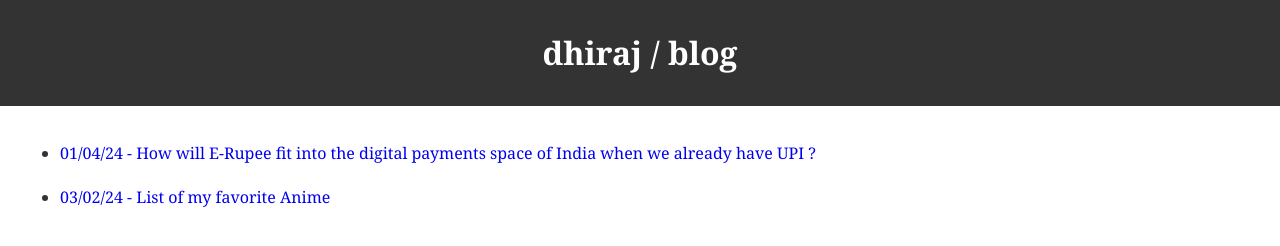
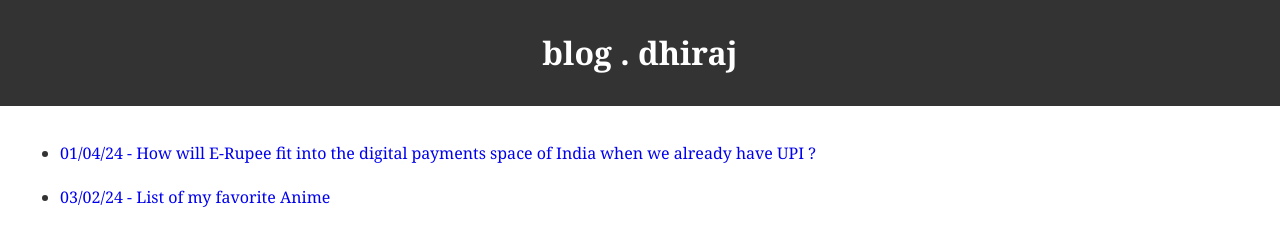
Before and after one commit to dhiraj-ydv/11ty_blog, an Eleventy site: page index.html in a window 1280 px wide. Built offline with nearby package versions, Linux system fonts and the light colour scheme; Eleventy itself is replaced by a stand-in of ours; files that its build step writes are made by us from their sources.

Commit message:
Update index.html

```diff
--- a/index.html
+++ b/index.html
@@ -1,6 +1,6 @@
 ---
 layout: base.njk
-title: dhiraj / blog
+title: blog . dhiraj
 ---
 <ul>
   {% for post in collections.posts %}
```
